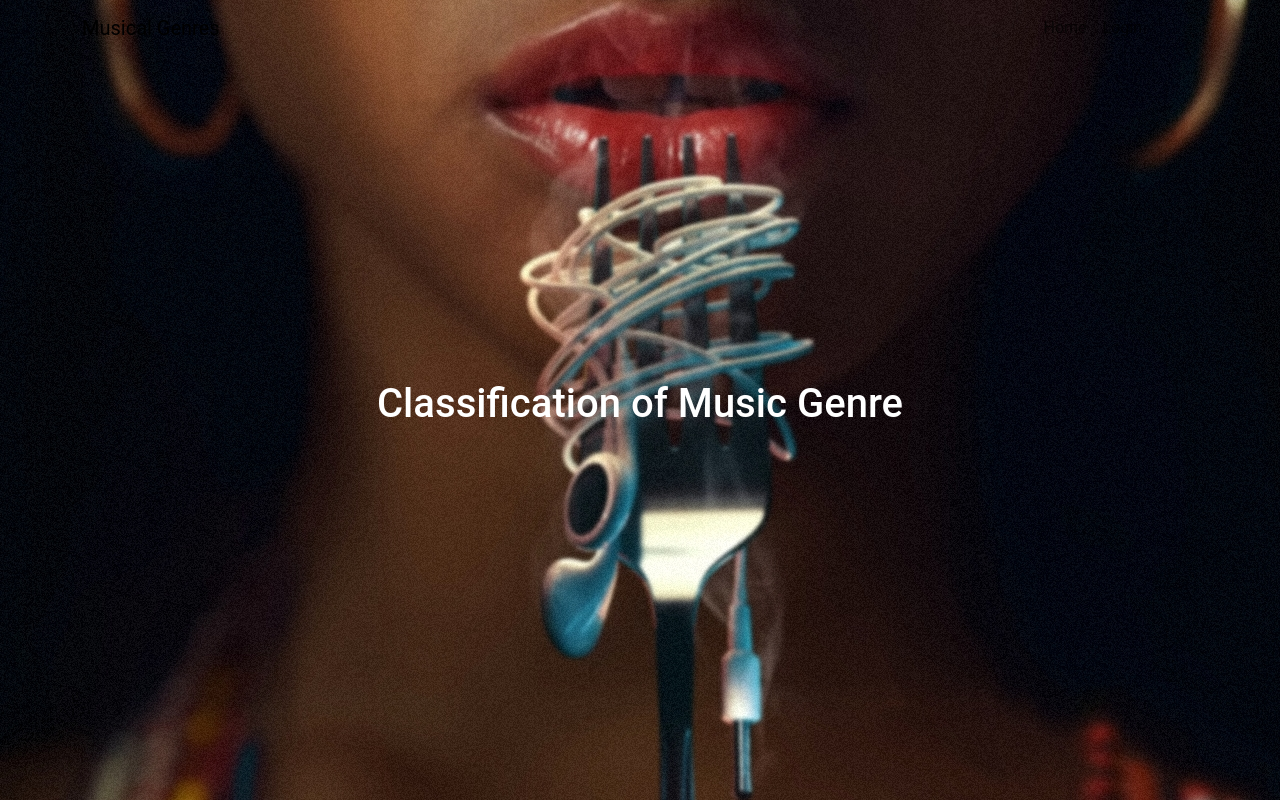
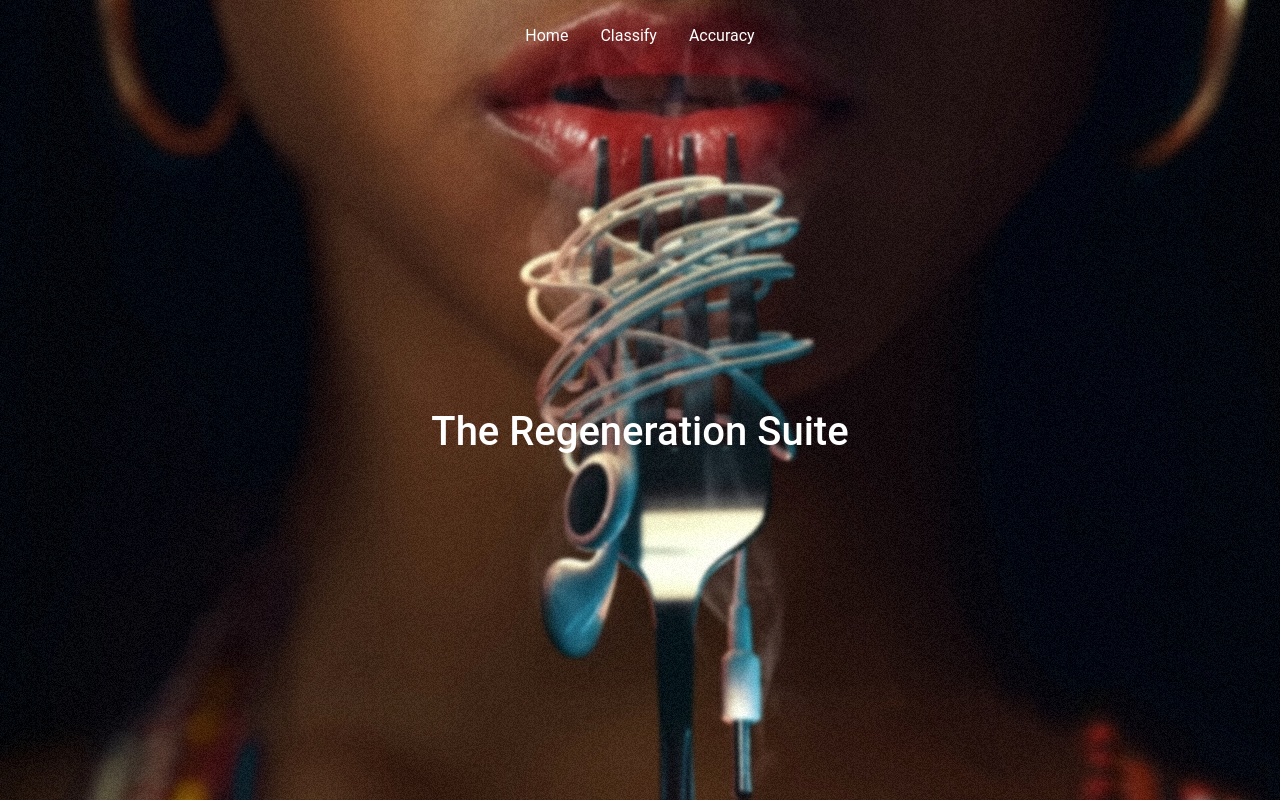
Before and after one commit to byCont/MusicGC-CNN, a Flask app: page / in a window 1280 px wide. Run offline with Flask 3, Linux system fonts and the light colour scheme.

Commit message:
"Update concept, icon, style"

```diff
--- a/Source/static/css/styles.css
+++ b/Source/static/css/styles.css
@@ -1,5 +1,5 @@
 html, body, main {
-  font-family: 'Roboto',Segoe UI, Tahoma, Geneva, Verdana, sans-serif;
+  font-family: 'Roboto',system-ui, Segoe UI, Tahoma, Geneva, Verdana, sans-serif;
   /* background-color: #18222b; */
   background-image: url("../images/bg/OrishaColor.jpg");
   height: 100%;
@@ -14,4 +14,5 @@ html, body, main {
 
 #section_1 {
   flex: 1;
+  /* padding-top: -20rem; */
 }
--- a/Source/templates/first.html
+++ b/Source/templates/first.html
@@ -5,6 +5,7 @@
     <meta charset="utf-8">
     <meta name="viewport" content="width=device-width, initial-scale=1">
     <meta name="description" content="">
+    <link rel="shortcut icon" href="../static/images/icon.png" type="image/x-icon">
     <meta name="author" content="byDanielCont">
     <link href="https://cdn.jsdelivr.net/npm/bootstrap@5.3.3/dist/css/bootstrap.min.css" rel="stylesheet" integrity="sha384-QWTKZyjpPEjISv5WaRU9OFeRpok6YctnYmDr5pNlyT2bRjXh0JMhjY6hW+ALEwIH" crossorigin="anonymous">
     <link rel="stylesheet" href="../static/css/styles.css">
@@ -18,34 +19,25 @@
 <body>
 
     <main>
-        <nav class="navbar navbar-expand-lg">
-            <div class="container">
-                <a class="navbar-brand" href="index.html">
-                    Musical Genres
-                </a>
+      <nav class="p-3">
+        <ul class="nav justify-content-center">
+        <li class="nav-item">
+          <a class="nav-link active text-white" aria-current="page" href="index.html">Home</a>
+        </li>
+        <li class="nav-item">
+          <a class="nav-link text-white" href="{{url_for('login')}}">Classify</a>
+        </li>
+        <li class="nav-item">
+          <a class="nav-link text-white" href="#">Accuracy</a>
+        </li>
+      </ul>
+      </nav>
 
-                <button class="navbar-toggler" type="button" data-bs-toggle="collapse" data-bs-target="#navbarNav"
-                    aria-controls="navbarNav" aria-expanded="false" aria-label="Toggle navigation">
-                    <span class="navbar-toggler-icon"></span>
-                </button>
-
-                <div class="collapse navbar-collapse" id="navbarNav">
-                    <ul class="navbar-nav align-items-lg-center ms-auto me-lg-5">
-                        <li class="nav-item">
-                            <a class="nav-link" href="{{url_for('first')}}">Home</a>
-                        </li>
-
-                        <li class="nav-item">
-                            <a class="nav-link" href="{{url_for('login')}}">Login</a>
-                        </li>
-                    </ul>
-                </div>
-            </div>
-        </nav>
 
         <section class="m-0 row justify-content-center align-items-center" id="section_1">
             <div class="container d-flex justify-content-center align-items-center" >
-                <h1 class="text-white mb-5">Classification of Music Genre </h1>
+                <!-- <h1 class="text-white mb-5">Classification of Music Genre </h1>          -->
+                <h1 class="text-white ">The Regeneration Suite</h1>
             </div>
         </section>
 
```
Also changed, not shown: Source/static/images/icon.png (added).
